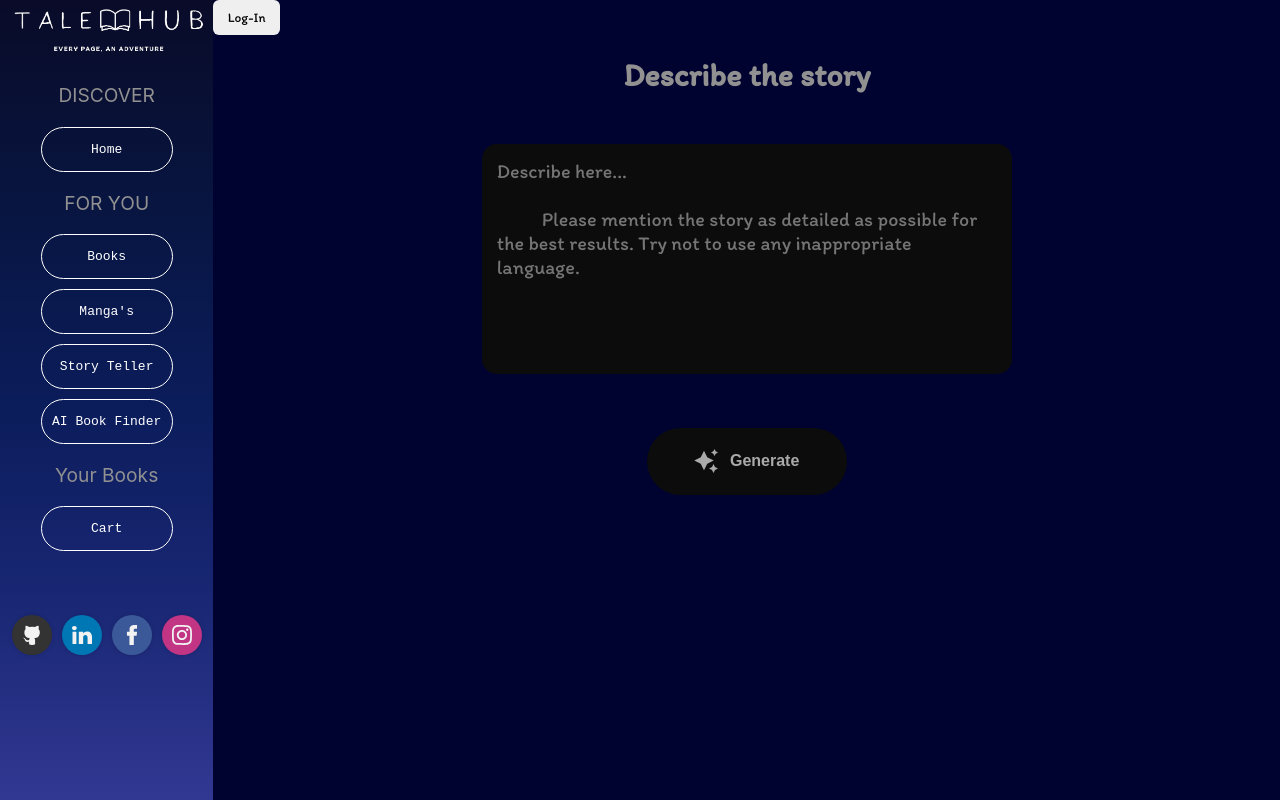
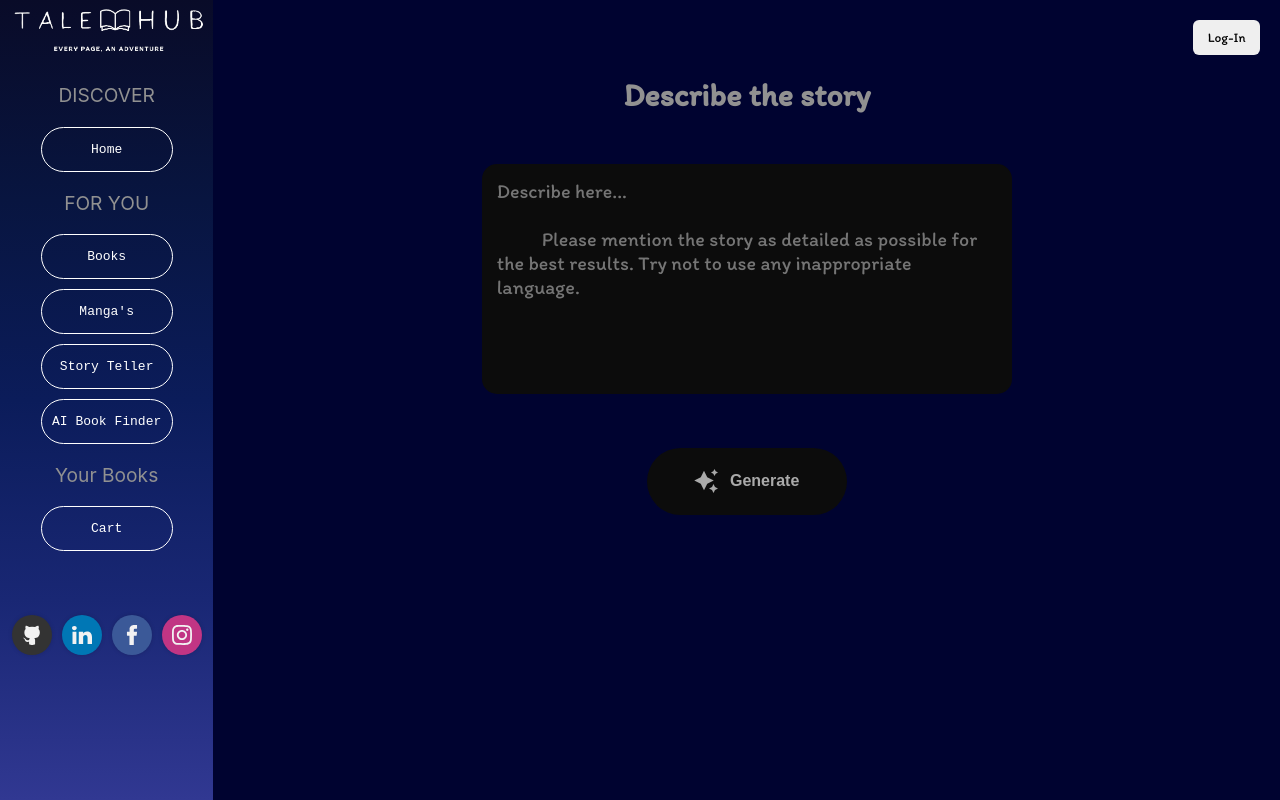
Before and after one commit to kalviumcommunity/S51_Badri_Capstone_TaleHub, a React (Vite) app in the folder client/: page /bookFinder in a window 1280 px wide. Built offline with nearby package versions, Linux system fonts and the light colour scheme; a web font is replaced by a local one.

Commit message:
error handling

```diff
--- a/client/src/components/BookFinder.jsx
+++ b/client/src/components/BookFinder.jsx
@@ -115,20 +115,19 @@ function BookFinder({ onLoginClick, userData, setUserData }) {
         title: data.title,
         subtitle: data.subtitle ? data.subtitle : null,
         authors: data.authors ? data.authors : null,
-        description: data.description
-          ? data.description
-          : null,
-        thumbnail: data.imageLinks.thumbnail
-          ? data.imageLinks.thumbnail
-          : null,
+        description: data.description ? data.description : null,
+        thumbnail: data.imageLinks.thumbnail ? data.imageLinks.thumbnail : null,
       };
 
-      const response = await axios.patch("https://s51-badri-capstone-talehub.onrender.com/addToCart", {
+      const response = await axios.patch(
+        "https://s51-badri-capstone-talehub.onrender.com/addToCart",
+        {
           email: userData.email,
           type: userData.type,
           whereToAdd: whereToAdd,
           itemToAdd: dataToAdd,
-      });
+        }
+      );
     } catch (error) {
       console.log(error);
     }
@@ -155,9 +154,11 @@ function BookFinder({ onLoginClick, userData, setUserData }) {
           </button>
         </div>
       ) : (
+        <div className={styles.Buttons}>
           <button onClick={() => onLoginClick()} className={styles.login}>
             Log-In
           </button>
+        </div>
       )}
       <h1 className={styles.titles}>Describe the story</h1>
 
--- a/client/src/components/booksFinder.module.css
+++ b/client/src/components/booksFinder.module.css
@@ -27,6 +27,7 @@
   display: flex;
   justify-content: end;
   align-items: center;
+  margin: 20px;
 }
 button {
   cursor: pointer;
```
Lines whose indentation alone changed are shown as unchanged.
